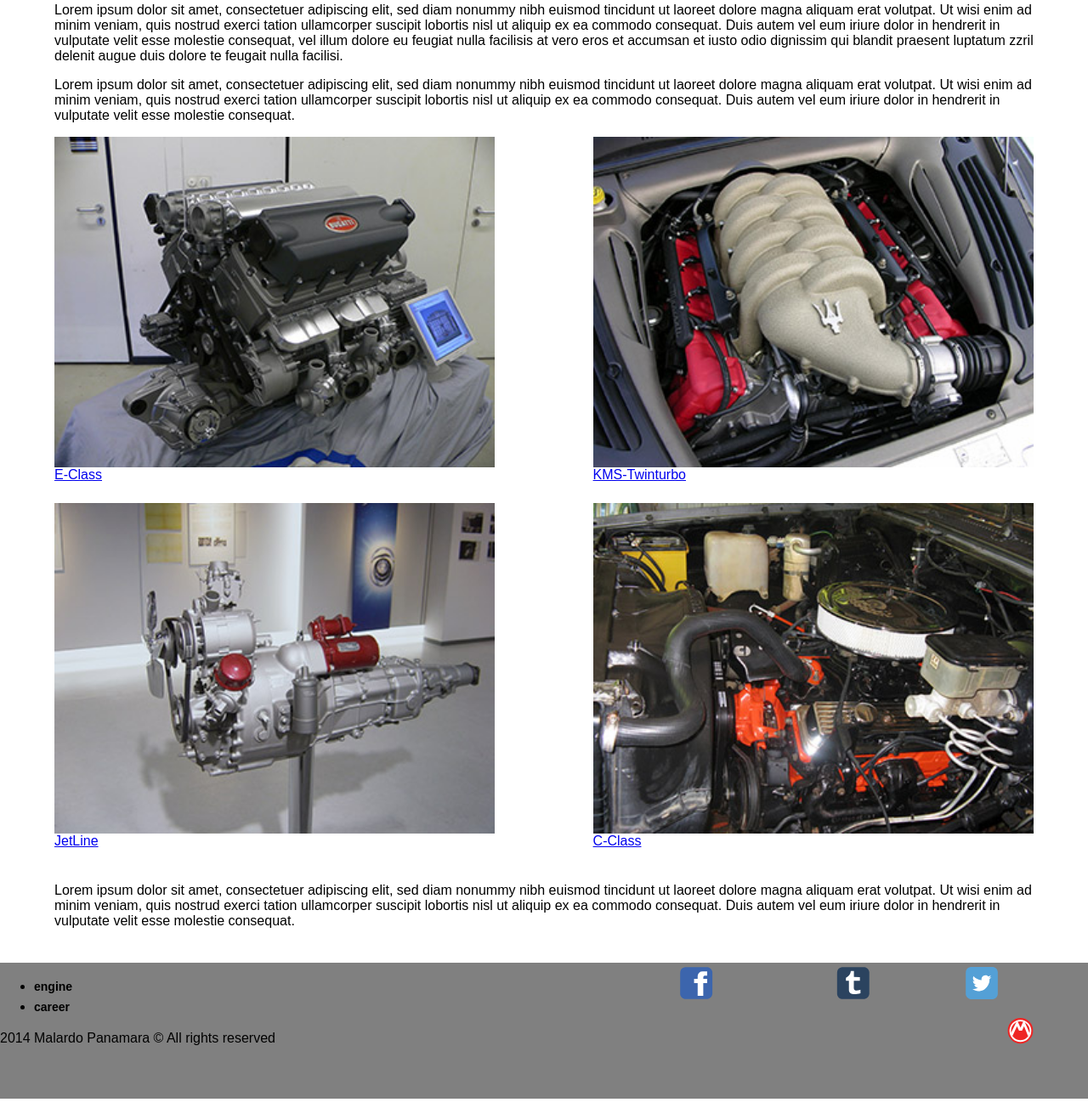
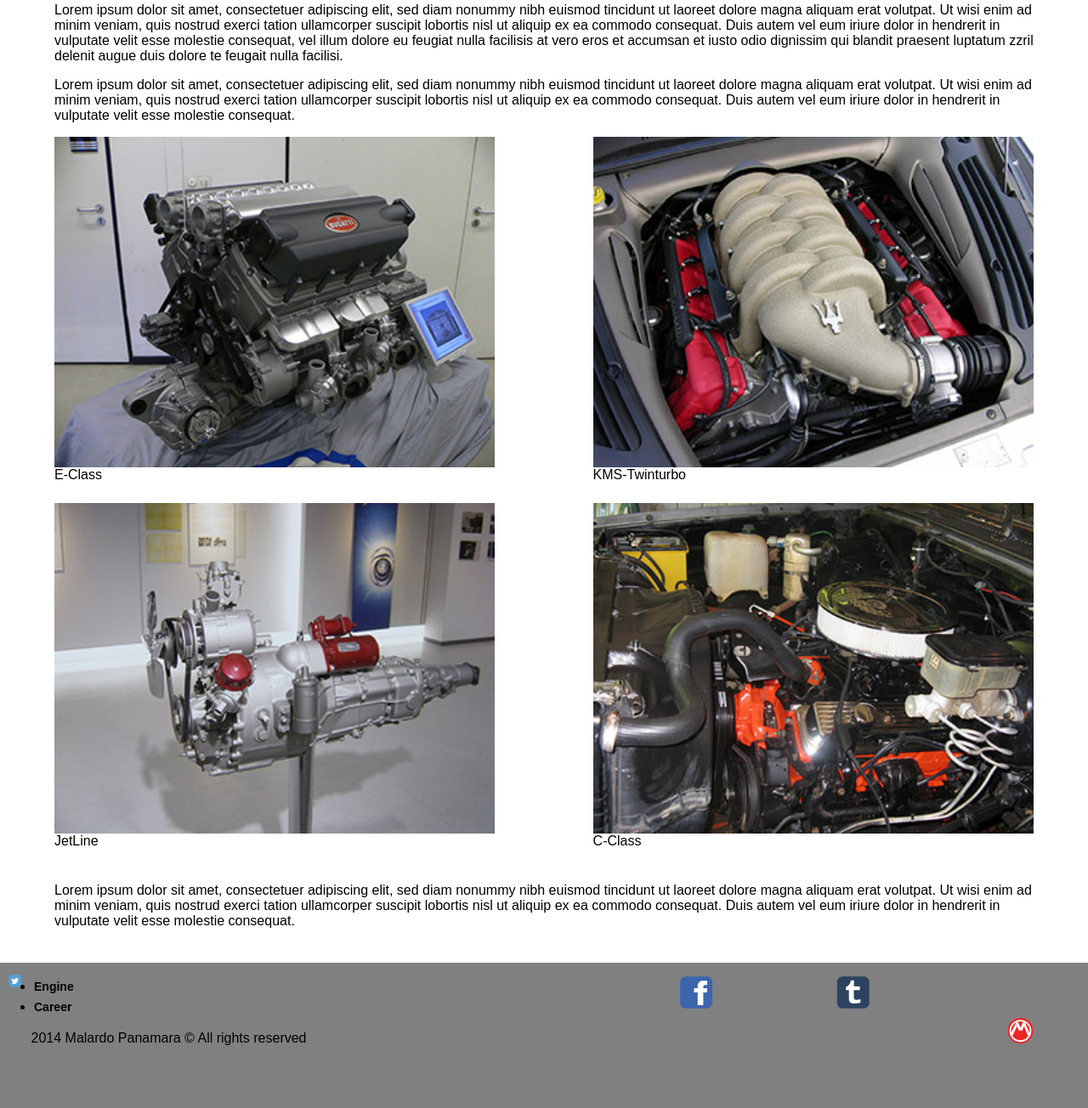
Before and after one commit to sidd0043/assignment3, a plain HTML site: page Engine.html in a window 1280 px wide. Shown: the part 289-1593 px from the top of the page at 85% size. Drawn offline with Linux system fonts and the light colour scheme.

Commit message:
Mukkadas

```diff
--- a/Engine.html
+++ b/Engine.html
@@ -33,28 +33,28 @@
 
         <div class="bucket1">
 
-            <a href="#">
+            <a>
                 <figure>
                     <img src="images/buggati.engine.jpg" alt="Placeholder">
                     <figcaption>E-Class</figcaption>
                 </figure>
             </a>
 
-            <a href="#">
+            <a>
                 <figure>
                     <img src="images/maserati.jpg" alt="Placeholder">
                     <figcaption>KMS-Twinturbo</figcaption>
                 </figure>
             </a>
 
-            <a href="#">
+            <a>
                 <figure>
                     <img src="images/audi.jpg" alt="Placeholder">
                     <figcaption>JetLine</figcaption>
                 </figure>
             </a>
 
-            <a href="#">
+            <a>
                 <figure>
                     <img src="images/viper.jpg" alt="Placeholder">
                     <figcaption>C-Class</figcaption>
@@ -70,7 +70,7 @@
 
         <footer>
 
-            <a herf="index.html">
+            <a>
                 <img src="images/car.logo.svg" alt="Melardo logo" class="bottomlogo">
             </a>
 
@@ -91,8 +91,8 @@
 
             <nav class="nav-bottom">
                 <ul>
-                  <li><a href="Engine.html"><strong>engine</strong></a></li>
-                  <li><a href="career.html"><strong>career</strong></a></li>
+                  <li><a href="Engine.html"><strong>Engine</strong></a></li>
+                  <li><a href="career.html"><strong>Career</strong></a></li>
                 </ul>
             </nav>
 
--- a/css/general.css
+++ b/css/general.css
@@ -123,9 +123,9 @@ article {
 }
 
 .twitter{
-    height: 7rem;
+    height: 2.7rem;
     width:auto;
-    margin:-12rem 87%;
+    margin: 0 0.1rem 10%;
     float:left;
 }
 
```
Also changed, not shown: career.html (+4 -4 lines), index.html (+1 -0 lines).
